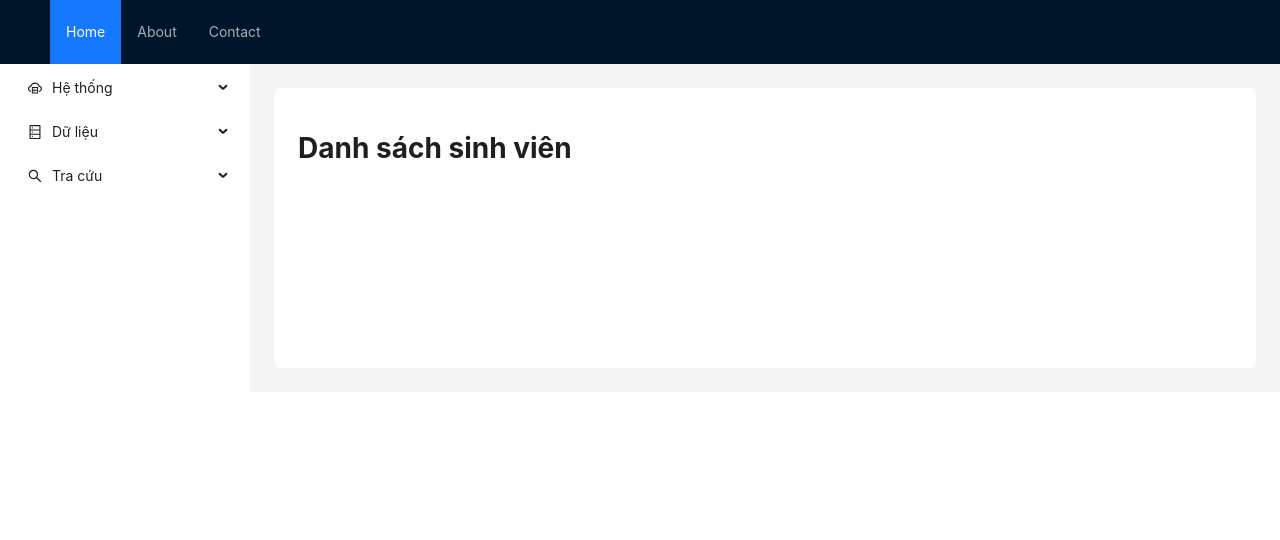
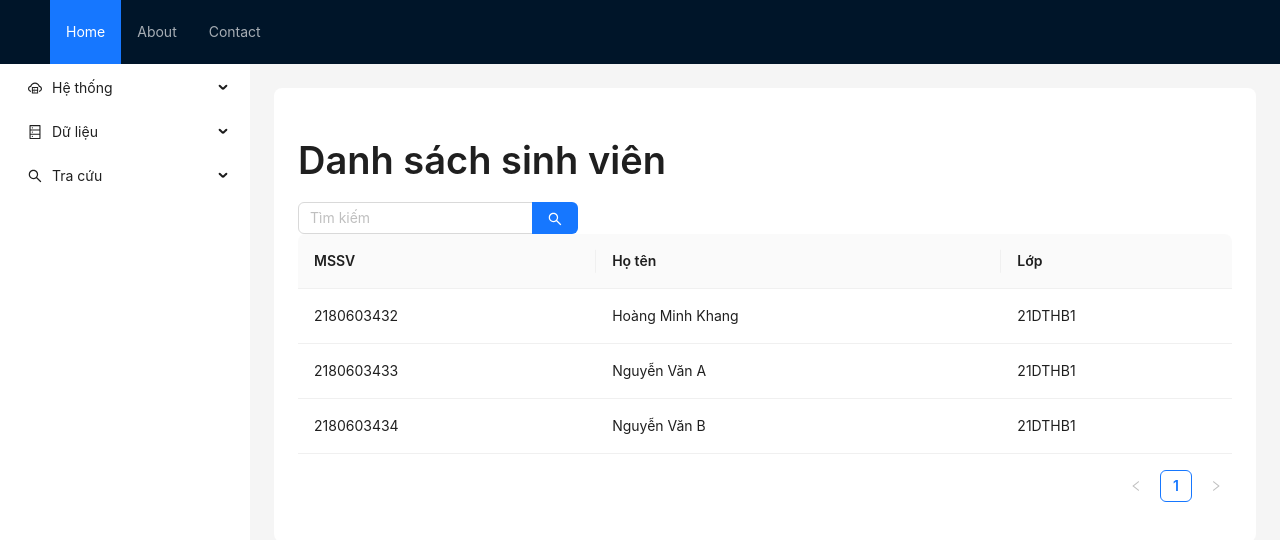
Before and after one commit to kh4n9/hutech-events, a React (Create React App) app in the folder client/: page /bancansu in a window 1280 px wide. Shown: the top 540 px of the page. Built offline with nearby package versions, Linux system fonts and the light colour scheme; the HTML template or start-up script is replaced by a standard one.

Commit message:
Enhance SinhvienPage with search functionality and class association; update data structure for sinhviens and lop

```diff
--- a/client/src/app/data.js
+++ b/client/src/app/data.js
@@ -29,9 +29,9 @@ export const users = [
 ];
 
 export const sinhviens = [
-    { mssv: '2180603432', fullname: 'Hoàng Minh Khang' },
-    { mssv: '2180603433', fullname: 'Nguyễn Văn A' },
-    { mssv: '2180603434', fullname: 'Nguyễn Văn B' }
+    { mssv: '2180603432', fullname: 'Hoàng Minh Khang', classId: 1,},
+    { mssv: '2180603433', fullname: 'Nguyễn Văn A', classId: 1, },
+    { mssv: '2180603434', fullname: 'Nguyễn Văn B', classId: 1, }
 ];
 
 export const events = [
@@ -42,7 +42,7 @@ export const events = [
         date: '2021-10-01',
         location: 'Location 1',
         createBy: 'Khoa cntt',
-        mssvs: ['2180603432', '2180603433'] // References to user IDs
+        mssvs: ['2180603432', '2180603433']
     },
     {
         id: 2,
@@ -71,7 +71,7 @@ export const khoa = [
 ];
 
 export const lop = [
-    { id: 1, title: '21DTHB1' },
-    { id: 2, title: '21DTHB2' },
-    { id: 3, title: '21DTHB3' }
+    { id: 1, title: '21DTHB1', khoaId: 1 },
+    { id: 2, title: '21DTHB2', khoaId: 1 },
+    { id: 3, title: '21DTHB3', khoaId: 1 }
 ];
--- a/client/src/pages/Admin/DssvPage/index.jsx
+++ b/client/src/pages/Admin/DssvPage/index.jsx
@@ -1,7 +1,71 @@
+import Title from "antd/es/typography/Title";
+import { Table } from "antd";
+import { sinhviens, lop } from '../../../app/data';
+import Search from "antd/es/input/Search";
+import { useState, useEffect } from "react";
+
 function SinhvienPage() {
+  const columns = [
+    {
+      title: 'MSSV',
+      dataIndex: 'mssv',
+      key: 'mssv',
+    },
+    {
+      title: 'Họ tên',
+      dataIndex: 'fullname',
+      key: 'fullname',
+    },
+    {
+      title: 'Lớp',
+      dataIndex: 'lopItem',
+      key: 'lopItem',
+    },
+  ];
+
+  const [data, setData] = useState([]);
+  const [searchText, setSearchText] = useState('');
+  const [originalData, setOriginalData] = useState([]);
+
+  useEffect(() => {
+    const dataWithLop = sinhviens.map((item, index) => {
+      const lopItem = lop.find((lop) => lop.id === item.classId);
+      return { ...item, key: index, lopItem: lopItem ? lopItem.title : '' };
+    });
+    setData(dataWithLop);
+    setOriginalData(dataWithLop);
+  }, []);
+
+  const handleSearch = (value) => {
+    if (value === '') {
+      setData(originalData);
+    } else {
+      const filteredData = originalData.filter((sinhvien) =>
+        sinhvien.fullname.toLowerCase().includes(value.toLowerCase()) ||
+        sinhvien.mssv.toLowerCase().includes(value.toLowerCase())
+      );
+      setData(filteredData);
+    }
+  };
+
   return (
     <div>
-      <h1>Danh sách sinh viên</h1>
+      <Title>Danh sách sinh viên</Title>
+      <Search
+        placeholder="Tìm kiếm"
+        enterButton
+        onSearch={handleSearch}
+        style={{ width: '30%' }}
+        value={searchText}
+        onChange={(e) => {
+          setSearchText(e.target.value);
+        }}
+      />
+      <Table
+        dataSource={data}
+        columns={columns}
+        pagination={{ pageSize: 10 }}
+      />
     </div>
   );
 }
```
